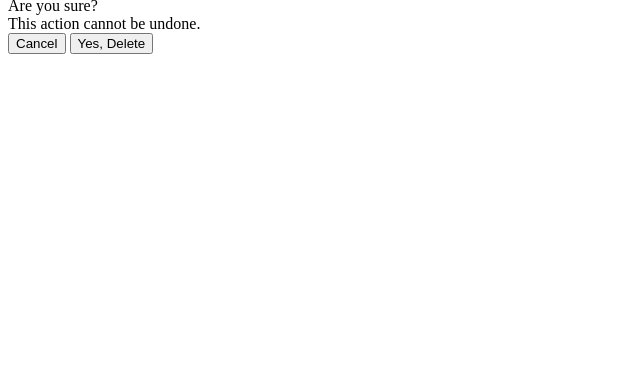
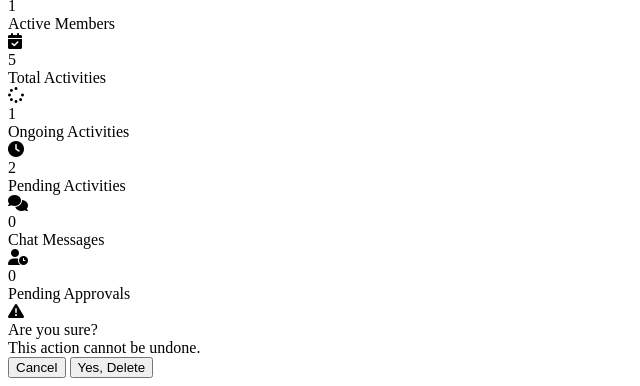
Before and after one commit to Markkdibb/youthtrack, a PHP site: page /youthtrack/pages/dashboard.php in a window 1280 px wide. Shown: the part 978-1364 px from the top of the page, without its empty margins (0-640 px from the left). Before the commit the page ends 1032 px from the top, so only its background shows below. Run offline with PHP 8.4, Linux system fonts and the light colour scheme; a user stored in the database is signed in; data comes from the database, SQL or seed files in the repository; data that the repository does not hold is empty.

Commit message:
Add dashboard statistic cards for members, activities, chats, and approvals

```diff
--- a/pages/dashboard.php
+++ b/pages/dashboard.php
@@ -96,4 +96,33 @@
 ")->fetchAll();
 ?>
 
+<div class="stats-grid">
+    <div class="stat-card">
+        <div class="stat-icon green"><i class="fas fa-users"></i></div>
+        <div><div class="stat-value"><?= $totalMembers ?></div><div class="stat-label">Active Members</div></div>
+    </div>
+    <div class="stat-card">
+        <div class="stat-icon teal"><i class="fas fa-calendar-check"></i></div>
+        <div><div class="stat-value"><?= $totalActivities ?></div><div class="stat-label">Total Activities</div></div>
+    </div>
+    <div class="stat-card">
+        <div class="stat-icon blue"><i class="fas fa-spinner"></i></div>
+        <div><div class="stat-value"><?= $ongoingActs ?></div><div class="stat-label">Ongoing Activities</div></div>
+    </div>
+    <div class="stat-card">
+        <div class="stat-icon orange"><i class="fas fa-clock"></i></div>
+        <div><div class="stat-value"><?= $pendingActs ?></div><div class="stat-label">Pending Activities</div></div>
+    </div>
+    <div class="stat-card">
+        <div class="stat-icon purple"><i class="fas fa-comments"></i></div>
+        <div><div class="stat-value"><?= $totalChat ?></div><div class="stat-label">Chat Messages</div></div>
+    </div>
+    <?php if (isAdmin()): ?>
+    <div class="stat-card">
+        <div class="stat-icon red"><i class="fas fa-user-clock"></i></div>
+        <div><div class="stat-value"><?= $pendingMembers ?></div><div class="stat-label">Pending Approvals</div></div>
+    </div>
+    <?php endif; ?>
+</div>
+
 <?php require_once __DIR__ . '/../includes/footer.php'; ?>
```
